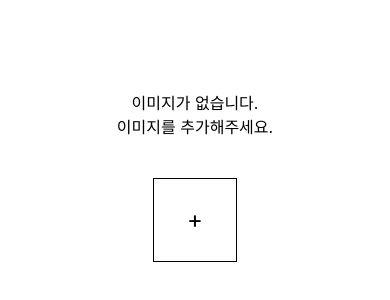
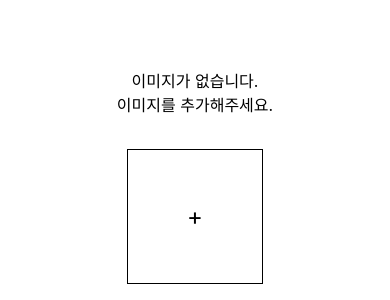
Before and after one commit to BadaHertz52/30projects_image-gallery, a React (Create React App) app: page / in a window 390 px wide. Shown: the part 238-538 px from the top of the page. Built offline with nearby package versions, Linux system fonts and the light colour scheme.

Commit message:
[Style,Feat] Make functions that  change width of plus box and img box and gap and  handle overflow-x of gallery-box  by length of imgList and window width

```diff
--- a/src/App.tsx
+++ b/src/App.tsx
@@ -1,4 +1,4 @@
-import React, { useState } from "react";
+import React, { CSSProperties, useEffect, useRef, useState } from "react";
 import "./assets/App.css";
 import ImgBoxContainer from "./components/ImgBoxContainer";
 import Alert from "./components/Alert";
@@ -6,15 +6,63 @@ import FileContainer from "./components/FileContainer";
 
 function App() {
   const [imgList, setImgList] = useState<string[]>();
-
+  /**
+   * plus-box, img-box의 width와 옆의 element와의 gap을 다 합친 너비
+   */
+  const [totalWidth, setTotalWidth] = useState<number>(200);
+  const boxWidth: number = (totalWidth * 2) / 3;
+  const gap: number = (totalWidth * 1) / 6;
+  const galleryRef = useRef<HTMLDivElement>(null);
+  const handleGalleryOverflow = () => {
+    if (galleryRef.current && imgList) {
+      galleryRef.current.classList.toggle(
+        "scroll",
+        window.innerWidth > 500 ? imgList.length > 5 : imgList.length > 4
+      );
+    }
+  };
+  const changeTotalWidth = () => {
+    let newWidth: number = 0;
+    const innerWidth = window.innerWidth;
+    const galleryBoxWidth = document
+      .querySelector(".gallery-box")
+      ?.getBoundingClientRect().width;
+    const imgLength = imgList?.length;
+    if (imgLength && galleryBoxWidth) {
+      if (innerWidth > 500) {
+        //desk top ver
+        newWidth = galleryBoxWidth / (imgLength < 4 ? imgLength + 1 : 5);
+      } else {
+        //mobile ver
+        newWidth = galleryBoxWidth / (imgLength < 2 ? imgLength + 1 : 3);
+      }
+      setTotalWidth(newWidth);
+    }
+  };
+  window.onresize = () => {
+    changeTotalWidth();
+    handleGalleryOverflow();
+  };
+  useEffect(() => {
+    changeTotalWidth();
+    handleGalleryOverflow();
+  }, [imgList]);
   return (
     <div className="container">
       <div
         className={`gallery-box ${imgList && imgList.length > 0 ? "row" : ""}`}
+        ref={galleryRef}
+        style={{ gap: gap + "px" } as CSSProperties}
       >
         {!imgList && <Alert />}
-        <FileContainer setImgList={setImgList} />
-        {imgList && <ImgBoxContainer imgList={imgList} />}
+        <FileContainer setImgList={setImgList} boxWidth={boxWidth + "px"} />
+        {imgList && (
+          <ImgBoxContainer
+            imgList={imgList}
+            boxWidth={boxWidth + "px"}
+            gap={gap + "px"}
+          />
+        )}
       </div>
     </div>
   );
--- a/src/assets/App.css
+++ b/src/assets/App.css
@@ -2,28 +2,14 @@
   display: flex;
   flex-direction: row;
   align-items: center;
-  gap: calc((100vw - 60px) / 5 * 0.1666666667);
 }
 
 .img-box img {
-  width: calc((100vw - 60px) / 5 * 0.6666666667);
-  height: calc((100vw - 60px) / 5 * 0.6666666667);
+  width: 100%;
+  height: 100%;
 }
 
-@media screen and (max-width: 500px) {
-  .img-box-container {
-    gap: calc((100vw - 60px) / 4 * 0.3);
-  }
-  .img-box img {
-    width: calc((100vw - 60px) / 4);
-    height: calc((100vw - 60px) / 4);
-  }
-}
 .plus-box {
-  width: calc((100vw - 60px) / 5 * 0.6666666667);
-  height: calc((100vw - 60px) / 5 * 0.6666666667);
-  min-width: calc((100vw - 60px) / 5 * 0.6666666667);
-  min-height: calc((100vw - 60px) / 5 * 0.6666666667);
   border: 1px solid black;
   font-size: 24px;
   line-height: 24px;
@@ -41,14 +27,6 @@
   display: none;
 }
 
-@media screen and (max-width: 500px) {
-  .plus-box {
-    width: calc((100vw - 60px) / 4);
-    height: calc((100vw - 60px) / 4);
-    min-width: calc((100vw - 60px) / 4);
-    min-height: calc((100vw - 60px) / 4);
-  }
-}
 .container {
   width: 100vw;
   height: 100vh;
@@ -63,21 +41,15 @@
   display: flex;
   flex-direction: column;
   align-items: center;
-  gap: 80px;
   padding-bottom: 16px;
 }
 .gallery-box.row {
   flex-direction: row;
-  gap: calc((100vw - 60px) / 5 * 0.1666666667);
+}
+.gallery-box.scroll {
   overflow-x: scroll;
 }
 
 .alert {
   text-align: center;
-}
-
-@media screen and (max-width: 500px) {
-  .gallery-box {
-    gap: 40px;
-  }
 }/*# sourceMappingURL=App.css.map */
--- a/src/assets/App.scss
+++ b/src/assets/App.scss
@@ -10,16 +10,16 @@
 }
 
 .gallery-box {
-  width: $gallery-box-width;
+  width: calc(100vw - 60px);
   margin: 0 auto;
   display: flex;
   flex-direction: column;
   align-items: center;
-  gap: 80px;
   padding-bottom: 16px;
   &.row {
     flex-direction: row;
-    gap: $img-gap;
+  }
+  &.scroll {
     overflow-x: scroll;
   }
 }
@@ -27,9 +27,3 @@
 .alert {
   text-align: center;
 }
-
-@media screen and (max-width: 500px) {
-  .gallery-box {
-    gap: 40px;
-  }
-}
--- a/src/assets/_common.scss
+++ /dev/null
@@ -1,6 +0,0 @@
-$gallery-box-width: calc(100vw - 60px);
-$img-box-total-width: calc(($gallery-box-width) / 5);
-$img-width: calc($img-box-total-width * (2 / 3));
-$img-gap: calc($img-box-total-width * (1 / 6));
-$img-width-mobile: calc(($gallery-box-width) / 4);
-$img-gap-mobile: calc($img-width-mobile * 0.3);
--- a/src/assets/_fileContainer.scss
+++ b/src/assets/_fileContainer.scss
@@ -1,10 +1,4 @@
-@import "./common";
-
 .plus-box {
-  width: $img-width;
-  height: $img-width;
-  min-width: $img-width;
-  min-height: $img-width;
   border: 1px solid black;
   font-size: 24px;
   line-height: 24px;
@@ -22,12 +16,3 @@
     display: none;
   }
 }
-
-@media screen and (max-width: 500px) {
-  .plus-box {
-    width: $img-width-mobile;
-    height: $img-width-mobile;
-    min-width: $img-width-mobile;
-    min-height: $img-width-mobile;
-  }
-}
--- a/src/components/FileContainer.tsx
+++ b/src/components/FileContainer.tsx
@@ -1,5 +1,5 @@
-import React, {
-  ChangeEvent,
+import {
+  CSSProperties,
   Dispatch,
   SetStateAction,
   useCallback,
@@ -8,8 +8,15 @@ import React, {
 import { useDropzone } from "react-dropzone";
 type FileContainerProps = {
   setImgList: Dispatch<SetStateAction<string[] | undefined>>;
+  boxWidth: string;
 };
 const FileContainer = (props: FileContainerProps) => {
+  const plusBoxStyle: CSSProperties = {
+    width: props.boxWidth,
+    height: props.boxWidth,
+    minWidth: props.boxWidth,
+    minHeight: props.boxWidth,
+  };
   const inputRef = useRef<HTMLInputElement>(null);
   const onDrop = useCallback((acceptedFiles: File[]) => {
     if (acceptedFiles[0]) {
@@ -29,6 +36,7 @@ const FileContainer = (props: FileContainerProps) => {
       <div
         className={`plus-box ${isDragActive ? "on" : ""}`}
         onClick={() => inputRef.current?.click()}
+        style={plusBoxStyle}
       >
         <input type="file" ref={inputRef} {...getInputProps()} />
         {isDragActive ? "drop down" : "+"}
--- a/src/components/ImgBox.tsx
+++ b/src/components/ImgBox.tsx
@@ -1,10 +1,17 @@
+import { CSSProperties } from "react";
+
 type ImgBoxProps = {
   src: string;
   alt: string;
+  boxWidth: string;
 };
 const ImgBox = (props: ImgBoxProps) => {
+  const imgStyle: CSSProperties = {
+    width: props.boxWidth,
+    height: props.boxWidth,
+  };
   return (
-    <div className="img-box">
+    <div className="img-box" style={imgStyle}>
       <img src={props.src} alt={props.alt} />
     </div>
   );
--- a/src/components/ImgBoxContainer.tsx
+++ b/src/components/ImgBoxContainer.tsx
@@ -1,11 +1,23 @@
-import React from "react";
+import React, { CSSProperties } from "react";
 import ImgBox from "./ImgBox";
 
-const ImgBoxContainer = (props: { imgList: string[] }) => {
+const ImgBoxContainer = (props: {
+  imgList: string[];
+  boxWidth: string;
+  gap: string;
+}) => {
+  const imgBoxContainerStyle: CSSProperties = {
+    gap: props.gap,
+  };
   return (
-    <div className="img-box-container">
+    <div className="img-box-container" style={imgBoxContainerStyle}>
       {props.imgList.map((v, i) => (
-        <ImgBox key={`image_${i}`} src={v} alt={`image_${i}`} />
+        <ImgBox
+          key={`image_${i}`}
+          src={v}
+          alt={`image_${i}`}
+          boxWidth={props.boxWidth}
+        />
       ))}
     </div>
   );
```
Also changed, not shown: src/assets/_imgBox.scss (+2 -16 lines), 1 other file (tests, documents, lock files or other folders).
